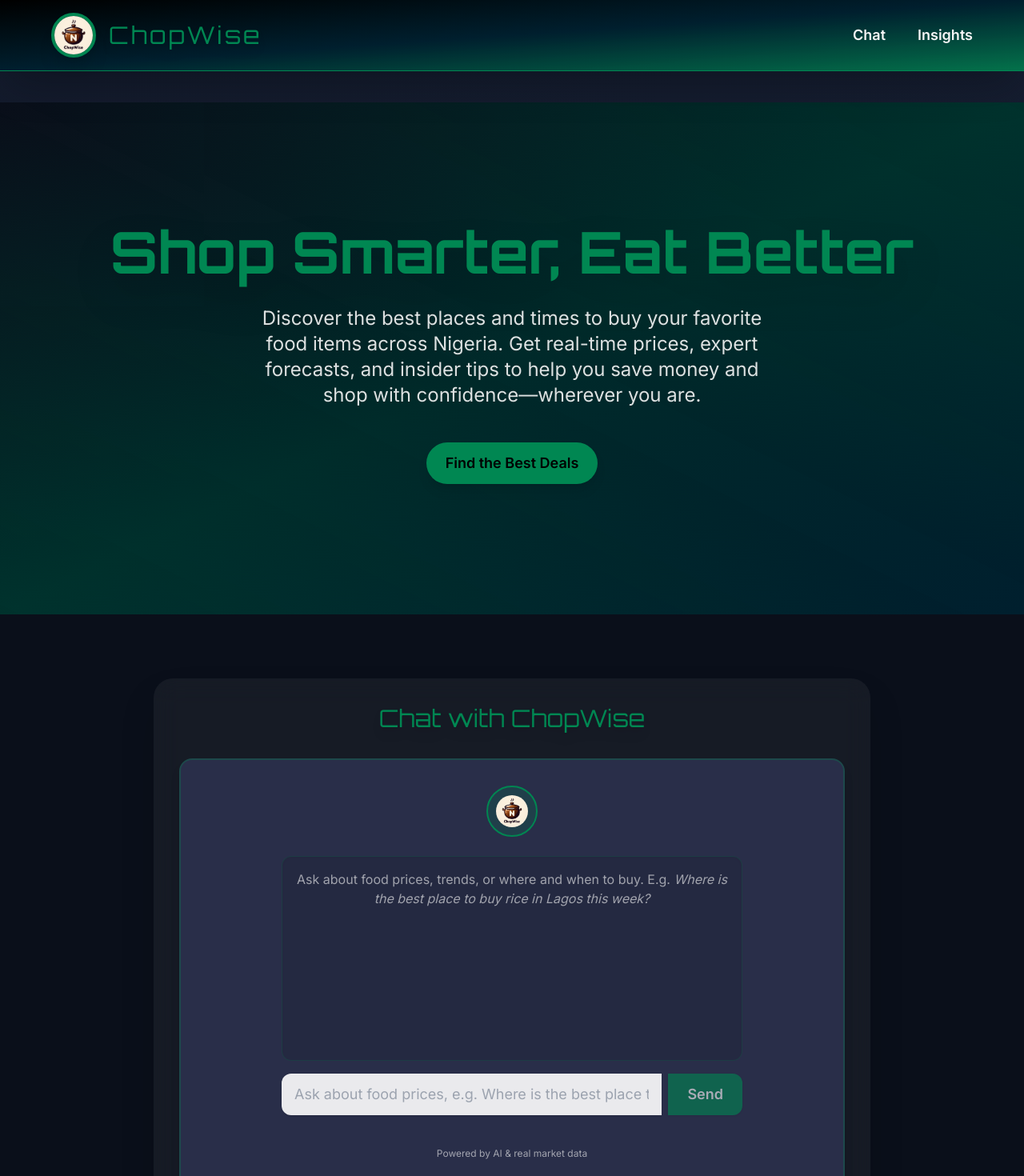
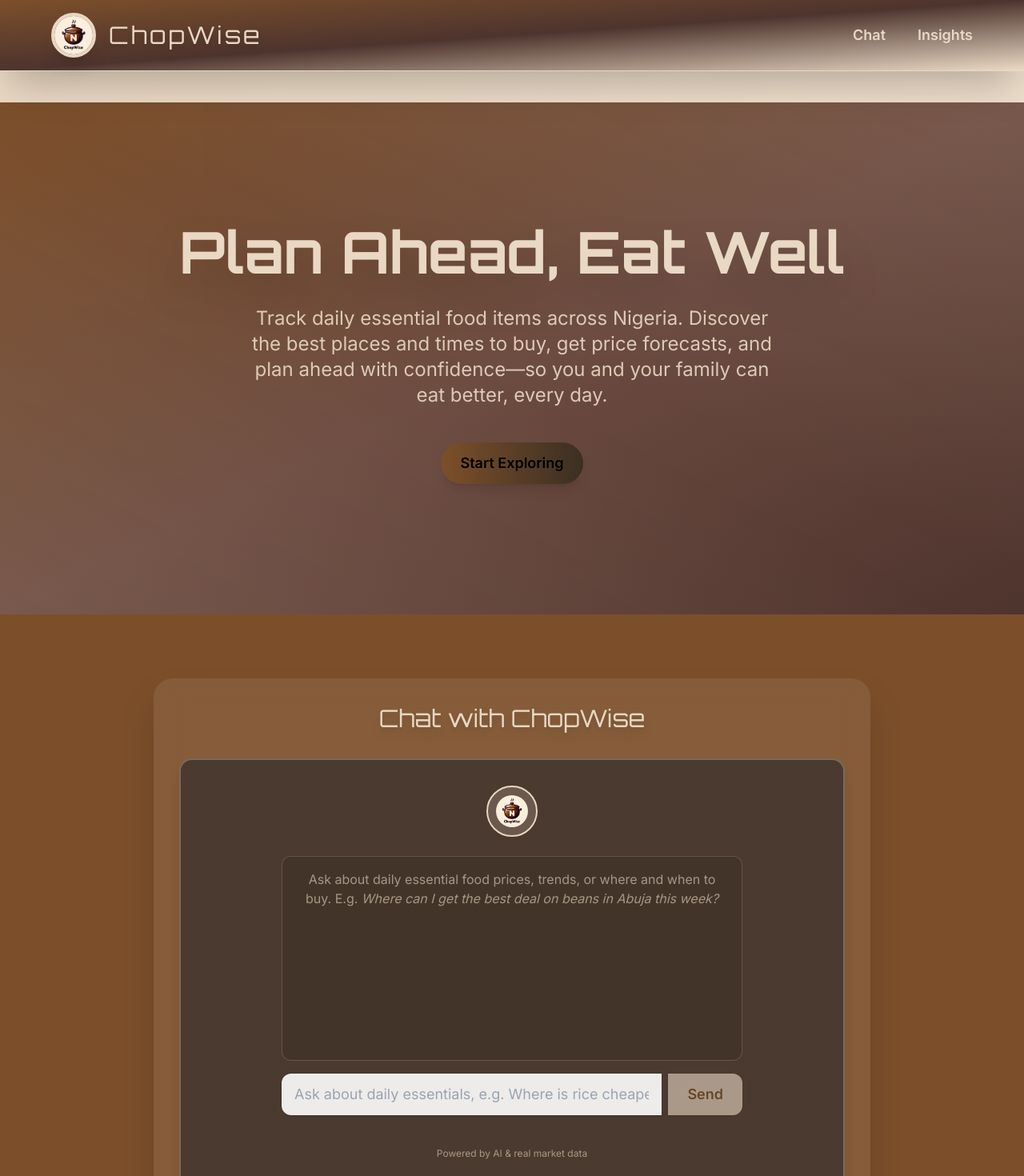
Before and after one commit to abubakar-xyz/ChopWise_Improved, a Next.js app in the folder frontend/: page / in a window 1280 px wide. Shown: the top 1470 px of the page at 80% size. Built offline with nearby package versions, Linux system fonts and the light colour scheme.

Commit message:
fixing the stuck at thinking... issue

```diff
--- a/frontend/pages/index.js
+++ b/frontend/pages/index.js
@@ -81,72 +81,72 @@
         <meta name="viewport" content="width=device-width, initial-scale=1" />
       </Head>
 
-      <header className="fixed w-full top-0 bg-gradient-to-br from-black via-[#001F2E] to-brand-green/80 backdrop-blur-lg z-50 flex justify-between items-center px-6 md:px-16 py-4 border-b border-brand-green shadow-2xl animate-gradient-x">
-        <a href="#" className="flex items-center gap-4 focus:outline-none focus:ring-2 focus:ring-brand-green">
-          <img src="/logo.jpg" className="h-14 w-14 rounded-full border-4 border-brand-green shadow-xl animate-pulse" alt="ChopWise logo" />
-          <span className="text-brand-green font-futuristic text-3xl tracking-widest drop-shadow-lg">ChopWise</span>
+      <header className="fixed w-full top-0 bg-gradient-to-br from-brand-brown via-[#4E342E] to-brand-tan/80 backdrop-blur-lg z-50 flex justify-between items-center px-6 md:px-16 py-4 border-b border-brand-tan shadow-2xl animate-gradient-x">
+        <a href="#" className="flex items-center gap-4 focus:outline-none focus:ring-2 focus:ring-brand-tan">
+          <img src="/logo.jpg" className="h-14 w-14 rounded-full border-4 border-brand-tan shadow-xl animate-pulse" alt="ChopWise logo" />
+          <span className="text-brand-tan font-futuristic text-3xl tracking-widest drop-shadow-lg">ChopWise</span>
         </a>
-        <nav className="hidden md:flex gap-10 text-brand-light text-lg font-semibold">
-          <a href="#chat" className="hover:text-brand-green transition focus:outline-none focus:text-brand-green">Chat</a>
-          <a href="#insights" className="hover:text-brand-green transition focus:outline-none focus:text-brand-green">Insights</a>
+        <nav className="hidden md:flex gap-10 text-brand-tan text-lg font-semibold">
+          <a href="#" className="hover:text-brand-brown transition focus:outline-none focus:text-brand-brown">Chat</a>
+          <a href="#insights" className="hover:text-brand-brown transition focus:outline-none focus:text-brand-brown">Insights</a>
         </nav>
       </header>
 
       <main className="pt-32">
         {/* Hero Section */}
-        <section className="min-h-[80vh] flex flex-col justify-center items-center text-center bg-gradient-to-br from-brand-dark via-[#002A2A] to-[#001F2E] text-white px-4 relative overflow-hidden">
+        <section className="min-h-[80vh] flex flex-col justify-center items-center text-center bg-gradient-to-br from-brand-brown via-[#6D4C41] to-[#4E342E] text-white px-4 relative overflow-hidden">
           <div className="absolute inset-0 pointer-events-none z-0">
-            <div className="w-full h-full bg-gradient-to-tr from-brand-green/10 via-transparent to-brand-green/10 animate-pulse" />
+            <div className="w-full h-full bg-gradient-to-tr from-brand-tan/10 via-transparent to-brand-tan/10 animate-pulse" />
           </div>
           <motion.h1
             initial={{ opacity: 0, y: -30 }}
             animate={{ opacity: 1, y: 0 }}
             transition={{ duration: 1 }}
-            className="relative z-10 text-5xl md:text-7xl font-extrabold font-futuristic text-brand-green drop-shadow-2xl mb-4"
+            className="relative z-10 text-5xl md:text-7xl font-extrabold font-futuristic text-brand-tan drop-shadow-2xl mb-4"
           >
-            Shop Smarter, Eat Better
+            Plan Ahead, Eat Well
           </motion.h1>
           <motion.p
             initial={{ opacity: 0 }}
             animate={{ opacity: 1 }}
             transition={{ delay: 0.5 }}
-            className="relative z-10 mt-4 max-w-2xl text-xl md:text-2xl text-brand-light/90 mb-8"
+            className="relative z-10 mt-4 max-w-2xl text-xl md:text-2xl text-brand-tan/90 mb-8"
           >
-            Discover the best places and times to buy your favorite food items across Nigeria. Get real-time prices, expert forecasts, and insider tips to help you save money and shop with confidence—wherever you are.
+            Track daily essential food items across Nigeria. Discover the best places and times to buy, get price forecasts, and plan ahead with confidence—so you and your family can eat better, every day.
           </motion.p>
           <motion.a
-            href="#chat"
+            href="#"
             whileHover={{ scale: 1.07 }}
             whileTap={{ scale: 0.97 }}
-            className="relative z-10 mt-6 btn-primary text-lg shadow-lg focus:outline-none focus:ring-2 focus:ring-brand-green animate-bounce"
+            className="relative z-10 mt-6 btn-primary text-lg shadow-lg focus:outline-none focus:ring-2 focus:ring-brand-tan animate-bounce"
           >
-            Find the Best Deals
+            Start Exploring
           </motion.a>
         </section>
 
         {/* Chat Section */}
-        <section id="chat" className="bg-brand-dark text-brand-light py-20 px-4">
+        <section id="chat" className="bg-brand-brown text-brand-tan py-20 px-4">
           <div className="max-w-4xl mx-auto glassmorphism shadow-2xl">
-            <h2 className="text-3xl font-futuristic text-brand-green text-center mb-8 drop-shadow-lg animate-fade-in">Chat with ChopWise</h2>
-            <div className="flex flex-col items-center justify-center gap-4 bg-accent-deep rounded-2xl p-8 text-center text-brand-light/80 shadow-lg border-2 border-brand-green/30 animate-fade-in-up">
-              <span className="inline-flex items-center justify-center w-16 h-16 rounded-full bg-brand-green/20 border-2 border-brand-green mb-2 animate-pulse">
+            <h2 className="text-3xl font-futuristic text-brand-tan text-center mb-8 drop-shadow-lg animate-fade-in">Chat with ChopWise</h2>
+            <div className="flex flex-col items-center justify-center gap-4 bg-accent-deep rounded-2xl p-8 text-center text-brand-tan/80 shadow-lg border-2 border-brand-tan/30 animate-fade-in-up">
+              <span className="inline-flex items-center justify-center w-16 h-16 rounded-full bg-brand-tan/20 border-2 border-brand-tan mb-2 animate-pulse">
                 <img src="/logo.jpg" alt="ChopWise logo" className="h-10 w-10 rounded-full" />
               </span>
               <div className="w-full max-w-xl mx-auto flex flex-col gap-2 mb-4">
-                <div className="h-64 overflow-y-auto bg-black/10 rounded-xl p-4 border border-brand-green/20 shadow-inner" style={{ minHeight: 180 }}>
+                <div className="h-64 overflow-y-auto bg-black/10 rounded-xl p-4 border border-brand-tan/20 shadow-inner" style={{ minHeight: 180 }}>
                   {messages.length === 0 && (
-                    <div className="text-brand-light/60 text-center">Ask about food prices, trends, or where and when to buy. E.g. <span className="italic">Where is the best place to buy rice in Lagos this week?</span></div>
+                    <div className="text-brand-tan/60 text-center">Ask about daily essential food prices, trends, or where and when to buy. E.g. <span className="italic">Where can I get the best deal on beans in Abuja this week?</span></div>
                   )}
                   {messages.map((msg, i) => (
                     <div key={i} className={`my-2 flex ${msg.role === 'user' ? 'justify-end' : 'justify-start'}`}>
-                      <div className={`px-4 py-2 rounded-2xl max-w-[80%] text-left whitespace-pre-line ${msg.role === 'user' ? 'bg-brand-green text-black font-semibold' : 'bg-brand-dark text-brand-light border border-brand-green/30'}`}>
+                      <div className={`px-4 py-2 rounded-2xl max-w-[80%] text-left whitespace-pre-line ${msg.role === 'user' ? 'bg-brand-tan text-black font-semibold' : 'bg-brand-brown text-brand-tan border border-brand-tan/30'}`}>
                         {msg.text}
                       </div>
                     </div>
                   ))}
                   {loading && (
                     <div className="flex justify-start my-2">
-                      <div className="px-4 py-2 rounded-2xl bg-brand-dark text-brand-green border border-brand-green/30 animate-pulse">Thinking…</div>
+                      <div className="px-4 py-2 rounded-2xl bg-brand-brown text-brand-tan border border-brand-tan/30 animate-pulse">Thinking…</div>
                     </div>
                   )}
                   <div ref={chatEndRef} />
@@ -157,40 +157,40 @@
                     type="text"
                     value={input}
                     onChange={e => setInput(e.target.value)}
-                    placeholder="Ask about food prices, e.g. Where is the best place to buy rice in Lagos this week?"
-                    className="flex-1 rounded-l-xl px-4 py-3 text-brand-dark bg-white/90 focus:outline-none focus:ring-2 focus:ring-brand-green text-lg shadow"
+                    placeholder="Ask about daily essentials, e.g. Where is rice cheapest this month?"
+                    className="flex-1 rounded-l-xl px-4 py-3 text-brand-brown bg-white/90 focus:outline-none focus:ring-2 focus:ring-brand-tan text-lg shadow"
                     style={{ minWidth: 0 }}
                     disabled={loading}
                   />
                   <button
                     type="submit"
-                    className="rounded-r-xl px-6 py-3 bg-brand-green text-white font-bold text-lg shadow hover:bg-emerald-600 transition disabled:opacity-60"
+                    className="rounded-r-xl px-6 py-3 bg-brand-tan text-brand-brown font-bold text-lg shadow hover:bg-[#E0C097] transition disabled:opacity-60"
                     disabled={loading || !input.trim()}
                   >
                     {loading ? '...' : 'Send'}
                   </button>
                 </form>
               </div>
-              <span className="text-xs text-brand-light/60 mt-2">Powered by AI & real market data</span>
-              <span className="text-xs text-brand-light/60 mt-1 block">Chatbot was trained on data from the Nigerian Food Price Tracking Dataset from the Nigeria Bureau of Statistics.</span>
+              <span className="text-xs text-brand-tan/60 mt-2">Powered by AI & real market data</span>
+              <span className="text-xs text-brand-tan/60 mt-1 block">Chatbot was trained on daily essential food prices from the Nigeria Bureau of Statistics.</span>
             </div>
           </div>
         </section>
 
         {/* Insights Section */}
-        <section id="insights" className="py-20 px-4 bg-gradient-to-br from-black to-[#001F2E]">
-          <h2 className="text-3xl font-futuristic text-center text-brand-green mb-10 drop-shadow-lg">Market Data Insights</h2>
+        <section id="insights" className="py-20 px-4 bg-gradient-to-br from-brand-brown to-[#4E342E]">
+          <h2 className="text-3xl font-futuristic text-center text-brand-tan mb-10 drop-shadow-lg">Market Data Insights</h2>
           <div className="max-w-5xl mx-auto glassmorphism shadow-2xl">
-            <div id="viz" className="w-full aspect-[4/3] min-h-[400px] rounded-2xl overflow-hidden border-2 border-brand-green/30 bg-black/40 flex items-center justify-center"></div>
+            <div id="viz" className="w-full aspect-[4/3] min-h-[400px] rounded-2xl overflow-hidden border-2 border-brand-tan/30 bg-black/40 flex items-center justify-center"></div>
           </div>
         </section>
       </main>
 
-      <footer className="text-center py-8 bg-black text-brand-light/70 border-t border-brand-green mt-10 shadow-inner">
+      <footer className="text-center py-8 bg-brand-brown text-brand-tan/70 border-t border-brand-tan mt-10 shadow-inner">
         <div className="flex flex-col md:flex-row items-center justify-center gap-2">
-          <span className="font-futuristic text-brand-green">© {new Date().getFullYear()} ChopWise</span>
+          <span className="font-futuristic text-brand-tan">© {new Date().getFullYear()} ChopWise</span>
           <span className="hidden md:inline">·</span>
-          <span>Built for the 3MTT Monthly Knowledge Showcase</span>
+          <span>Plan ahead, eat well, and save more every day</span>
         </div>
       </footer>
     </>
--- a/frontend/styles/globals.css
+++ b/frontend/styles/globals.css
@@ -16,6 +16,83 @@
   animation: gradientShift 30s ease infinite;
 }
 
+/* Glassmorphism and earthy theme */
+body {
+  background: linear-gradient(135deg, #E9D8C3 0%, #F6E7D7 100%);
+  color: #3B2F23;
+  font-family: 'Inter', 'Segoe UI', Arial, sans-serif;
+}
+
+.glass {
+  background: rgba(255, 255, 255, 0.15);
+  box-shadow: 0 8px 32px 0 rgba(60, 40, 20, 0.18);
+  backdrop-filter: blur(8px);
+  border-radius: 1.5rem;
+  border: 1px solid rgba(124, 79, 42, 0.18);
+}
+
+.btn-primary {
+  background: linear-gradient(90deg, #7C4F2A 0%, #3B2F23 100%);
+  color: #fff;
+  border-radius: 0.75rem;
+  font-weight: 600;
+  transition: background 0.2s;
+}
+.btn-primary:hover {
+  background: linear-gradient(90deg, #3B2F23 0%, #7C4F2A 100%);
+}
+
+.header {
+  background: #3B2F23;
+  color: #F6E7D7;
+}
+
+.footer {
+  background: #7C4F2A;
+  color: #E9D8C3;
+}
+
+::-webkit-scrollbar {
+  width: 8px;
+  background: #E9D8C3;
+}
+::-webkit-scrollbar-thumb {
+  background: #7C4F2A;
+  border-radius: 4px;
+}
+
+/* Chatbot message bubbles */
+.user-message {
+  background: #E9D8C3;
+  color: #3B2F23;
+  border-radius: 1rem 1rem 0.25rem 1rem;
+}
+.bot-message {
+  background: #7C4F2A;
+  color: #fff;
+  border-radius: 1rem 1rem 1rem 0.25rem;
+}
+
+/* Utility classes for earthy theme */
+.bg-earth {
+  background: #E9D8C3;
+}
+.text-earth {
+  color: #3B2F23;
+}
+.bg-brown {
+  background: #7C4F2A;
+}
+.text-brown {
+  color: #7C4F2A;
+}
+.bg-tan {
+  background: #F6E7D7;
+}
+.text-tan {
+  color: #E9D8C3;
+}
+
 /* Utility classes */
 .btn-primary {
   @apply bg-brand-green text-black font-semibold rounded-full px-6 py-3 hover:bg-opacity-90 transition;
--- a/frontend/tailwind.config.js
+++ b/frontend/tailwind.config.js
@@ -8,17 +8,23 @@
     extend: {
       colors: {
         'brand-green':   '#008752',
-        'brand-dark':    '#0A0F1A',
+        'brand-dark':    '#3B2F23', // deep earthy brown
         'brand-light':   '#F5F5F5',
-        'accent-deep':   '#292E49',
-        'accent-xlight':'rgba(255,255,255,0.05)'
+        'brand-brown':   '#7C4F2A', // rich brown
+        'brand-tan':     '#E9D8C3', // subtle tan
+        'accent-deep':   '#4B3A2F', // dark accent brown
+        'accent-xlight': 'rgba(255,255,255,0.08)',
+        'accent-tan':    '#F6E7D7', // lighter tan accent
+        'accent-black':  '#181818',
+        'accent-white':  '#FFFFFF',
       },
       fontFamily: {
         sans:       ['Inter', 'sans-serif'],
         futuristic: ['Orbitron', 'sans-serif']
       },
       backgroundImage: {
-        'dark-gradient': 'linear-gradient(135deg, #0A0F1A 0%, #1F2A44 100%)'
+        'dark-gradient': 'linear-gradient(135deg, #3B2F23 0%, #7C4F2A 100%)',
+        'tan-gradient': 'linear-gradient(135deg, #E9D8C3 0%, #F6E7D7 100%)',
       }
     },
   },
```
Also changed, not shown: 1 other file (tests, documents, lock files or other folders).
